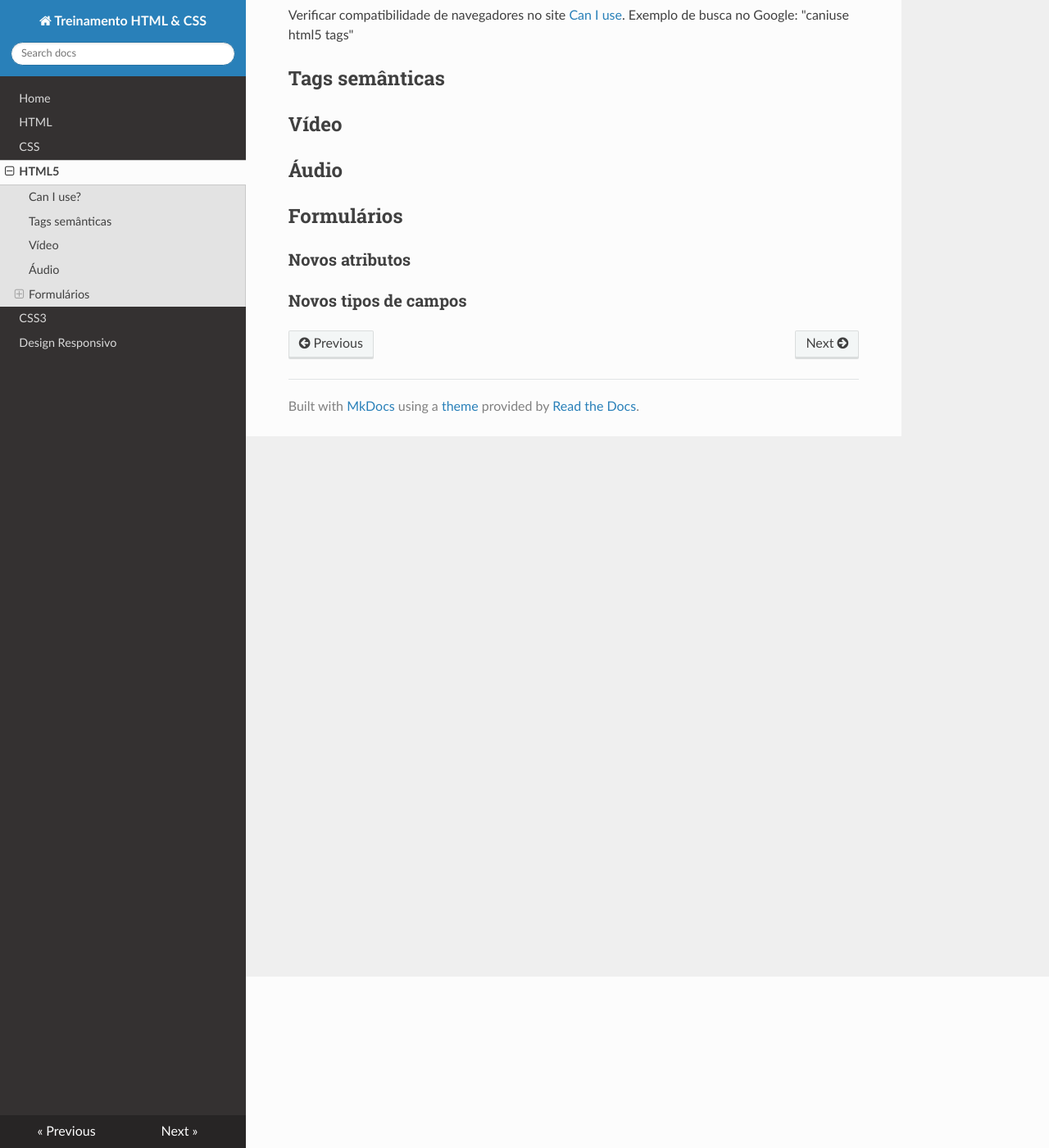
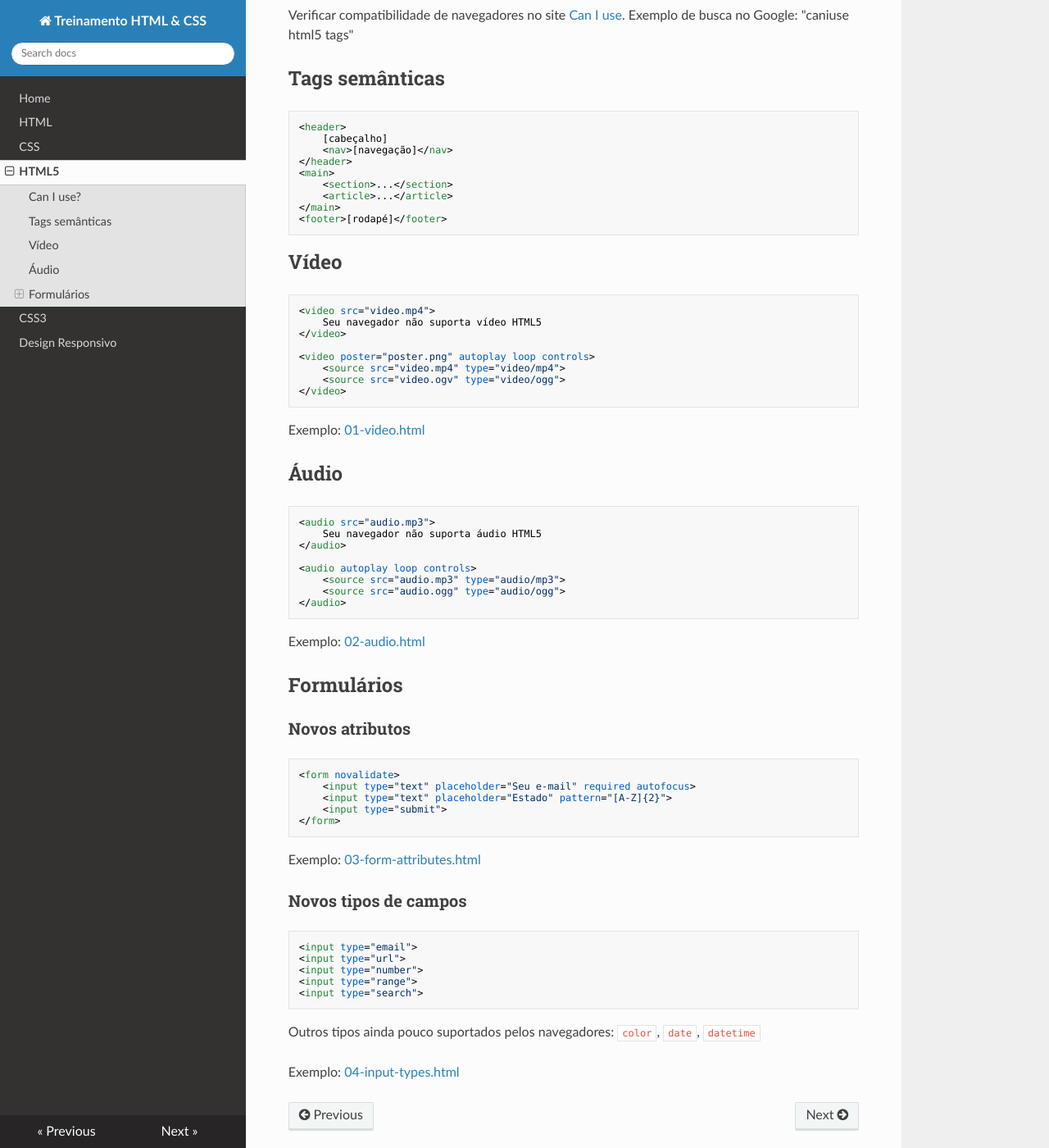
Before and after one commit to doug2k1/treinamento-html-css, an MkDocs documentation site: the page built from docs/html5/index.md, in a window 1280 px wide and 1400 px high, scrolled down 209 px. Shown: the whole window at 82% size. Built offline with MkDocs 1.6.1, drawn with Linux system fonts in a browser that asks for light colours; nearby versions of some CDN libraries; old or Windows-style settings are respelled for this version of MkDocs.

Commit message:
HTML5 contents

````diff
--- a/docs/html5/index.md
+++ b/docs/html5/index.md
@@ -7,12 +7,72 @@ Exemplo de busca no Google: "caniuse html5 tags"
 
 ## Tags semânticas
 
+```html
+<header>
+    [cabeçalho]
+    <nav>[navegação]</nav>
+</header>
+<main>
+    <section>...</section>
+    <article>...</article>
+</main>
+<footer>[rodapé]</footer>
+```
+
 ## Vídeo
 
+```html
+<video src="video.mp4">
+    Seu navegador não suporta vídeo HTML5
+</video>
+
+<video poster="poster.png" autoplay loop controls>
+    <source src="video.mp4" type="video/mp4">
+    <source src="video.ogv" type="video/ogg">
+</video>
+```
+
+Exemplo: [01-video.html](/html5/examples/01-video.html)
+
 ## Áudio
+
+```html
+<audio src="audio.mp3">
+    Seu navegador não suporta áudio HTML5
+</audio>
+
+<audio autoplay loop controls>
+    <source src="audio.mp3" type="audio/mp3">
+    <source src="audio.ogg" type="audio/ogg">
+</audio>
+```
+
+Exemplo: [02-audio.html](/html5/examples/02-audio.html)
 
 ## Formulários
 
 ### Novos atributos
 
+```html
+<form novalidate>
+    <input type="text" placeholder="Seu e-mail" required autofocus>
+    <input type="text" placeholder="Estado" pattern="[A-Z]{2}">
+    <input type="submit">
+</form>
+```
+
+Exemplo: [03-form-attributes.html](/html5/examples/03-form-attributes.html)
+
 ### Novos tipos de campos
+
+```html
+<input type="email">
+<input type="url">
+<input type="number">
+<input type="range">
+<input type="search">
+```
+
+Outros tipos ainda pouco suportados pelos navegadores: `color`, `date`, `datetime`
+
+Exemplo: [04-input-types.html](/html5/examples/04-input-types.html)
````
Also changed, not shown: docs/css/index.md (+4 -4 lines).
